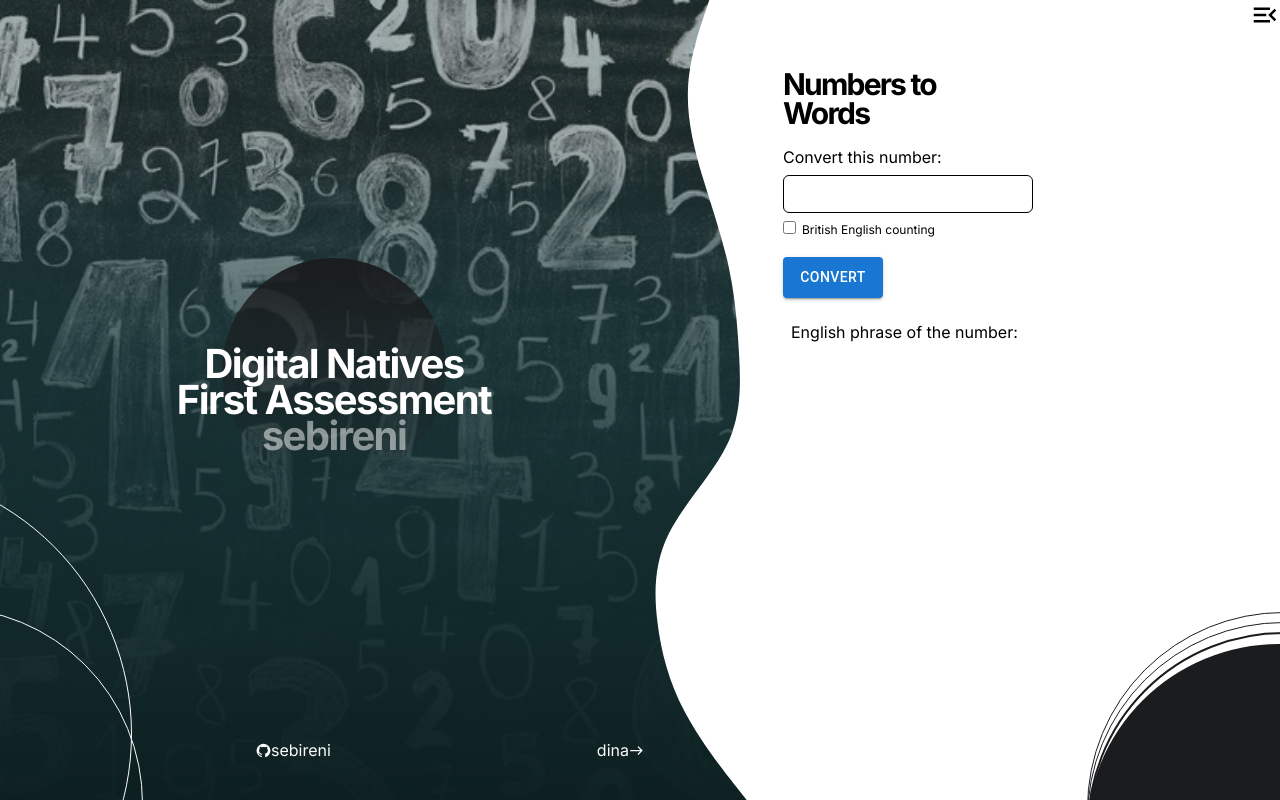
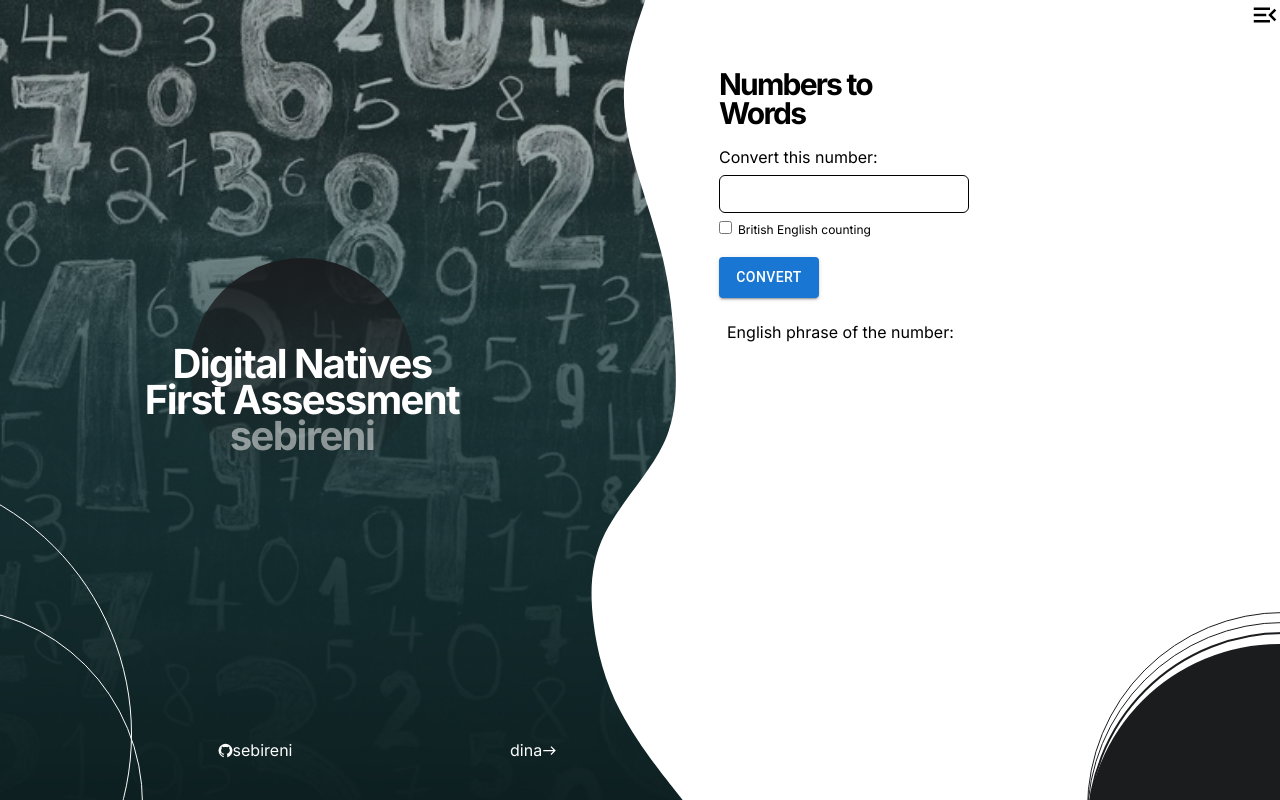
Before and after one commit to sebireni/js-numerals, a React (Create React App) app: page / in a window 1280 px wide. Built offline with nearby package versions, Linux system fonts and the light colour scheme.

Commit message:
updated readme file and footer link

```diff
--- a/src/layout/Footer/Footer.css
+++ b/src/layout/Footer/Footer.css
@@ -4,9 +4,8 @@
   width: 100vw;
   display: flex;
   justify-content: flex-start;
-  align-items: flex-end;
-  -moz-column-gap: 20%;
-       column-gap: 20%;
+  -moz-column-gap: 17%;
+       column-gap: 17%;
 }
 .footer .footer__link--github {
   display: flex;
@@ -28,7 +27,6 @@
   align-items: center;
   color: #FCFCFC;
   padding-bottom: 4rem;
-  padding-left: 1rem;
 }
 .footer .footer__link--dina .footer__link--dina__arrow {
   color: #FCFCFC;
--- a/src/layout/Footer/Footer.scss
+++ b/src/layout/Footer/Footer.scss
@@ -4,9 +4,7 @@
     width: 100vw;
     display: flex;
     justify-content: flex-start;
-    align-items: flex-end;
-    column-gap: 20%;
-
+    column-gap: 17%;
 
     .footer__link--github {
         display: flex;
@@ -31,7 +29,6 @@
         align-items: center;
         color: #FCFCFC;
         padding-bottom: 4rem;
-        padding-left: 1rem;
 
         .footer__link--dina__arrow {
             color: #FCFCFC;
--- a/src/layout/Footer/index.js
+++ b/src/layout/Footer/index.js
@@ -10,7 +10,7 @@ const Footer = () => {
     <div className='footer'>
       <LightCircles/>
 
-      <a className='footer__link--github' href='https://github.com/sebireni'>
+      <a className='footer__link--github' href='https://github.com/sebireni/js-numerals.git'>
         <GitHubIcon sx={{ color: '#fcfcfc' }} />
         sebireni
       </a>
--- a/src/pages/Home/Home.css
+++ b/src/pages/Home/Home.css
@@ -3,7 +3,7 @@
 }
 .main-container .desktop {
   display: grid;
-  grid-template-columns: 60vw;
+  grid-template-columns: 55vw;
   grid-template-rows: 100vh;
   place-items: center;
   max-height: 100vh;
--- a/src/pages/Home/Home.scss
+++ b/src/pages/Home/Home.scss
@@ -3,7 +3,7 @@
 
   .desktop {
     display: grid;
-    grid-template-columns: 60vw;
+    grid-template-columns: 55vw;
     grid-template-rows: 100vh;
     place-items: center;
     max-height: 100vh;
```
Also changed, not shown: 2 other files (tests, documents, lock files or other folders).
